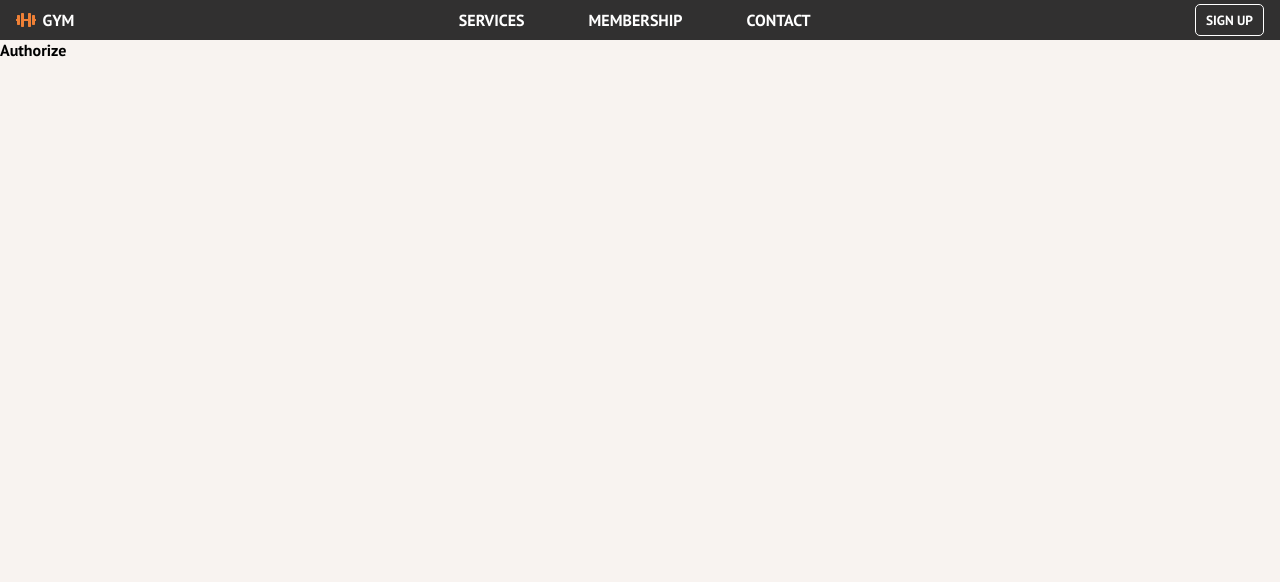
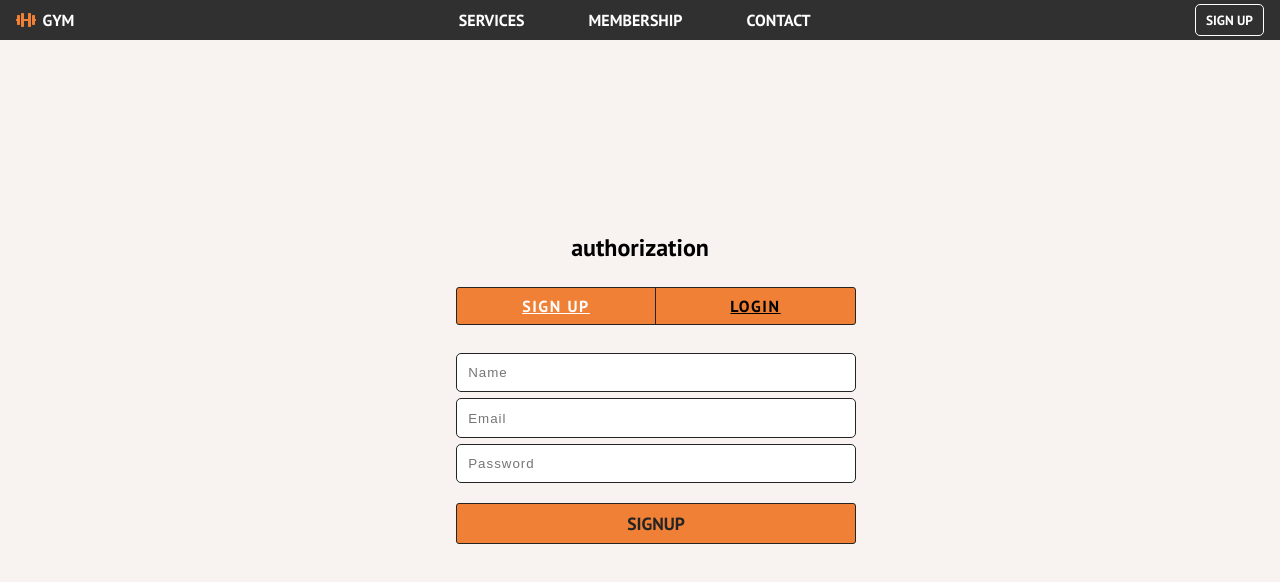
Before and after one commit to creationcodesign/gym, a React (Create React App) app: page /#/authorize in a window 1280 px wide. Shown: the top 582 px of the page. Built offline with nearby package versions, Linux system fonts and the light colour scheme.

Commit message:
authorize

```diff
--- a/src/pages/Authorize.jsx
+++ b/src/pages/Authorize.jsx
@@ -1,7 +1,36 @@
-import React from 'react'
+import React, { useState } from 'react'
+import '../style/authorize.scss'
 
 export default function Authorize() {
+    const [isRegister, setIsRegister] = useState(false)
+
+    const toggleOption = () => {
+        setIsRegister(!isRegister)
+    }
+
     return (
-        <div>Authorize</div>
+        <div className="authorize-container">
+            <h2>authorization</h2>
+            <div className="authorize-form">
+                <div className="options">
+                    <h3 onClick={toggleOption} className={!isRegister && "active"}>Sign Up</h3>
+                    <h3 onClick={toggleOption} className={isRegister && "active"}>Login</h3>
+                </div>
+                {!isRegister ? (
+                    <form>
+                        <input type="text" placeholder="Name" />
+                        <input type="email" placeholder="Email" />
+                        <input type="password" placeholder="Password" />
+                        <button type="submit" className='btn btn-send'>SIGNUP</button>
+                    </form>
+                ) : (
+                    <form>
+                        <input type="email" placeholder="Email" />
+                        <input type="password" placeholder="Password" />
+                        <button type="submit" className='btn btn-send'>LOGIN</button>
+                    </form>
+                )}
+            </div>
+        </div>
     )
 }
--- /dev/null
+++ b/src/style/authorize.scss
@@ -0,0 +1,108 @@
+@import './variables';
+
+.authorize-container {
+    max-width: 55vw;
+    min-height: 75vh;
+    display: flex;
+    flex-direction: column;
+    justify-content: center;
+    align-items: center;
+    margin: 0 auto;
+    margin-top: 3rem;
+    padding: 1rem;
+
+}
+
+.authorize-form {
+    display: flex;
+    flex-direction: column;
+    align-items: center;
+    margin-left: 2rem;
+
+    .options {
+        width: 25rem;
+        display: flex;
+        justify-content: space-between;
+        margin: 1.5rem 0;
+        border: 1px solid $dark-color;
+        border-radius: 3px;
+        background-color: $accent-color;
+
+        h3 {
+            width: 12.5rem;
+            padding: 0.5rem;
+            font-size: 1em;
+            letter-spacing: 0.1em;
+            text-decoration: underline;
+            text-align: center;
+            border-radius: 0;
+            text-transform: uppercase;
+            cursor: pointer;
+
+            &:first-child {
+                border-right: 1px solid $dark-color;
+            }
+        }
+    }
+}
+
+.active {
+    color: #fff;
+    font-weight: bold;
+}
+
+form {
+    width: 25rem;
+    display: flex;
+    flex-direction: column;
+
+    input {
+        margin: 0.2rem 0rem;
+        padding: 0.7rem;
+        letter-spacing: 1px;
+        color: $dark-color;
+        border: 1px solid $dark-color;
+        border-radius: 5px;
+
+        &:active,
+        &:focus {
+            background-color: rgba(247, 231, 207, 0.884);
+        }
+    }
+
+    .btn-send {
+        margin-top: 1rem;
+        padding: 0.5rem 0;
+        font-size: 1.1em;
+        border: 1px solid $dark-color;
+        border-radius: 3px;
+        color: $dark-color;
+        background-color: $accent-color;
+        transition: all .2s ease-in-out;
+        cursor: pointer;
+
+        &:hover {
+            background-color: $dark-color;
+            color: $primary-color;
+        }
+    }
+}
+
+
+// RESPONSIVE
+@media only screen and (max-width: 900px) {
+    .authorize {
+        flex-wrap: wrap;
+
+        .options {
+            width: 90vw;
+        }
+
+        form {
+            width: 90vw;
+            align-items: center;
+            justify-content: center;
+            margin-left: 0;
+        }
+    }
+}
```
